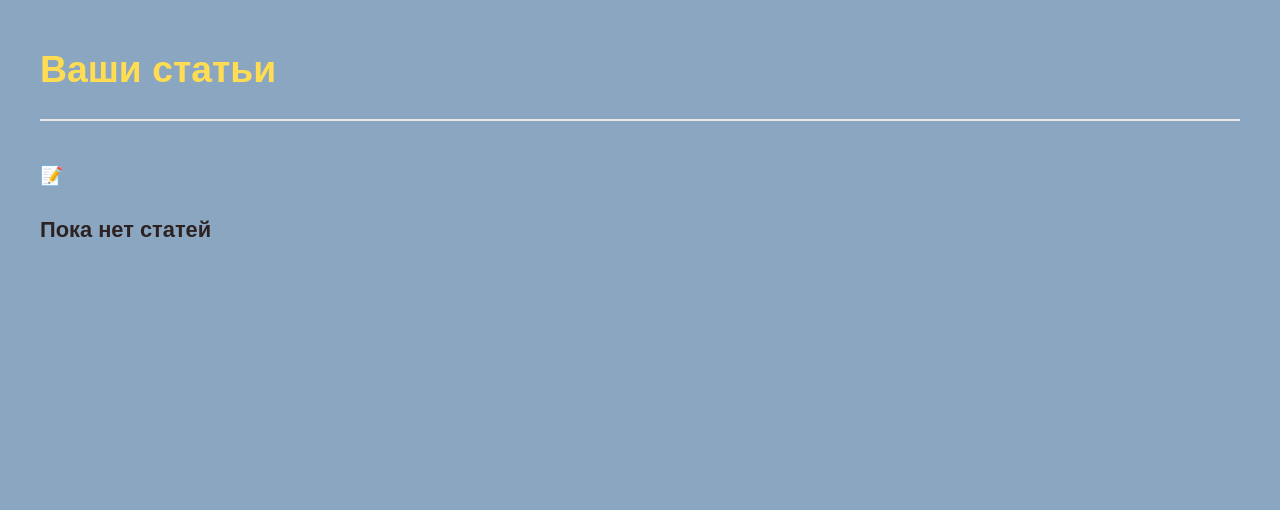
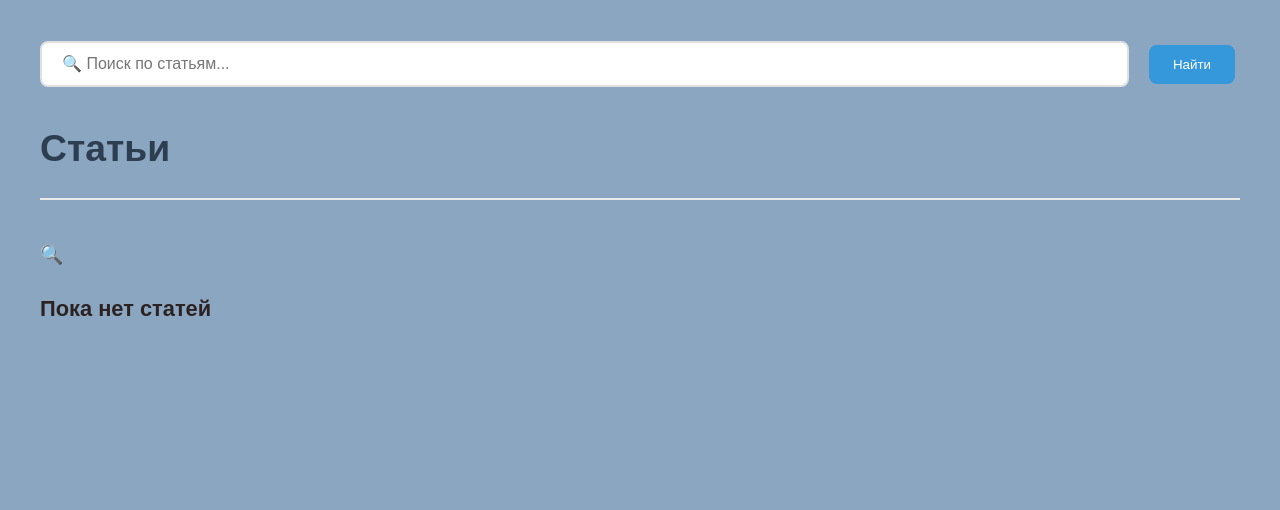
Before and after one commit to Keller-An/web-back-labs, a Flask app: page /lab8/articles/ in a window 1280 px wide. Shown: the part 142-652 px from the top of the page. Run offline with Flask 3, Linux system fonts and the light colour scheme; data that the repository does not hold is empty.

Commit message:
Доп задание 2

```diff
--- a/lab8.py
+++ b/lab8.py
@@ -160,13 +160,51 @@ def delete(article_id):
 
 @lab8.route('/lab8/articles/')
 def articles_list():
+    # Проверяем, есть ли параметр поиска
+    search_query = request.args.get('q', '').strip()
+
+    if search_query:
+        # Если есть поисковый запрос, используем функцию поиска
+        return search_articles()
+
+    # Иначе показываем все статьи как раньше
     if current_user.is_authenticated:
-        # все статьи пользователя + публичные статьи других
         user_articles = articles.query.filter(
             (articles.login_id == current_user.id) | (articles.is_public == True)
         ).all()
     else:
-        # только публичные статьи
         user_articles = articles.query.filter_by(is_public=True).all()
 
     return render_template('lab8/articles.html', articles=user_articles)
+
+
+
+@lab8.route('/lab8/articles/search/', methods=['GET'])
+def search_articles():
+    search_query = request.args.get('q', '').strip()
+
+    if not search_query:
+        if current_user.is_authenticated:
+            user_articles = articles.query.filter(
+                (articles.login_id == current_user.id) | (articles.is_public == True)
+            ).all()
+        else:
+            user_articles = articles.query.filter_by(is_public=True).all()
+    else:
+        # Регистронезависимый поиск
+        if current_user.is_authenticated:
+            user_articles = articles.query.filter(
+                (articles.login_id == current_user.id) | (articles.is_public == True),
+                (articles.title.ilike(f'%{search_query}%') |
+                 articles.article_text.ilike(f'%{search_query}%'))
+            ).all()
+        else:
+            user_articles = articles.query.filter(
+                articles.is_public == True,
+                (articles.title.ilike(f'%{search_query}%') |
+                 articles.article_text.ilike(f'%{search_query}%'))
+            ).all()
+
+    return render_template('lab8/articles.html',
+                          articles=user_articles,
+                          search_query=search_query)
--- a/templates/lab8/articles.html
+++ b/templates/lab8/articles.html
@@ -4,12 +4,33 @@
 
 {% block main %}
 <div class="articles-container">
+    <div class="search-container">
+        <form action="{{ url_for('lab8.articles_list') }}" method="get" class="search-form">
+            <input type="text"
+                   name="q"
+                   value="{{ search_query if search_query else '' }}"
+                   placeholder="🔍 Поиск по статьям..."
+                   class="search-input">
+            <button type="submit" class="search-btn">Найти</button>
+            {% if search_query %}
+                <a href="{{ url_for('lab8.articles_list') }}" class="clear-search">Очистить поиск</a>
+            {% endif %}
+        </form>
+    </div>
+
     <div class="articles-header">
-        <h1>Ваши статьи</h1>
+        <h1> Статьи</h1>
         {% if current_user.is_authenticated %}
             <a href="{{ url_for('lab8.create') }}" class="create-btn">+ Создать статью</a>
         {% endif %}
     </div>
+
+    {% if search_query %}
+        <div class="search-results-info">
+            <p>🔍 Результаты поиска по запросу: <strong>"{{ search_query }}"</strong></p>
+            <p>Найдено статей: <strong>{{ articles|length }}</strong></p>
+        </div>
+    {% endif %}
 
     {% if articles %}
         <div class="articles-grid">
@@ -42,19 +63,65 @@
         </div>
     {% else %}
         <div class="empty-state">
-            <div class="empty-icon">📝</div>
-            <h3>Пока нет статей</h3>
-            {% if current_user.is_authenticated %}
-                <p>Создайте свою первую статью!</p>
-                <a href="{{ url_for('lab8.create') }}" class="btn create-btn">Создать статью</a>
+            <div class="empty-icon">🔍</div>
+            {% if search_query %}
+                <h3>Ничего не найдено</h3>
+                <p>Попробуйте изменить поисковый запрос</p>
+            {% else %}
+                <h3>Пока нет статей</h3>
+                {% if current_user.is_authenticated %}
+                    <p>Создайте свою первую статью!</p>
+                    <a href="{{ url_for('lab8.create') }}" class="btn create-btn">Создать статью</a>
+                {% endif %}
             {% endif %}
         </div>
     {% endif %}
 </div>
 
+<style>
+.search-container {
+    margin-bottom: 30px;
+}
+
+.search-form {
+    display: flex;
+    gap: 10px;
+    align-items: center;
+}
+
+.search-input {
+    flex-grow: 1;
+    padding: 12px 20px;
+    border: 2px solid #e0e0e0;
+    border-radius: 8px;
+    font-size: 16px;
+    transition: border-color 0.3s;
+}
+
+.search-btn {
+    padding: 12px 24px;
+    background-color: #3498db;
+    color: white;
+    border: none;
+    border-radius: 8px;
+    cursor: pointer;
+    font-weight: 500;
+    transition: background-color 0.3s;
+}
+
+.clear-search {
+    color: #000000;
+}
+
+.search-results-info {
+    background-color: #f8f9fa;
+    padding: 15px 20px;
+    border-radius: 8px;
+    margin-bottom: 20px;
+    border-left: 4px solid #3498db;
+}
 
 
-<style>
 .articles-container {
     max-width: 1200px;
     margin: 0 auto;
@@ -71,7 +138,7 @@
 }
 
 .articles-header h1 {
-    color: #ffdc51;
+    color: #2c3e50;
     margin: 0;
 }
 
@@ -82,10 +149,11 @@
     border-radius: 8px;
     text-decoration: none;
     font-weight: 500;
-    transition: all 0.3s ease;
 }
 
-
+.create-btn:hover {
+    background-color: #2980b9;
+}
 
 .article-card {
     background: white;
@@ -93,15 +161,8 @@
     padding: 25px;
     box-shadow: 0 4px 15px rgba(0, 0, 0, 0.08);
     border: 1px solid #eaeaea;
-    transition: all 0.3s ease;
     display: flex;
     flex-direction: column;
-}
-
-
-
-.article-header {
-    margin-bottom: 15px;
 }
 
 .article-title {
@@ -109,12 +170,6 @@
     margin: 0 0 10px 0;
     font-size: 1.3rem;
     line-height: 1.4;
-}
-
-.article-tags {
-    display: flex;
-    gap: 8px;
-    flex-wrap: wrap;
 }
 
 .tag {
@@ -141,7 +196,6 @@
     color: #721c24;
     border: 1px solid #f5c6cb;
 }
-
 
 .article-actions {
     display: flex;
@@ -181,13 +235,5 @@
     color: #e53e3e;
     border: 1px solid #fed7d7;
 }
-
-.delete-btn:hover {
-    background-color: #fed7d7;
-    color: #c53030;
-}
-
-
-
 </style>
 {% endblock %}
```
